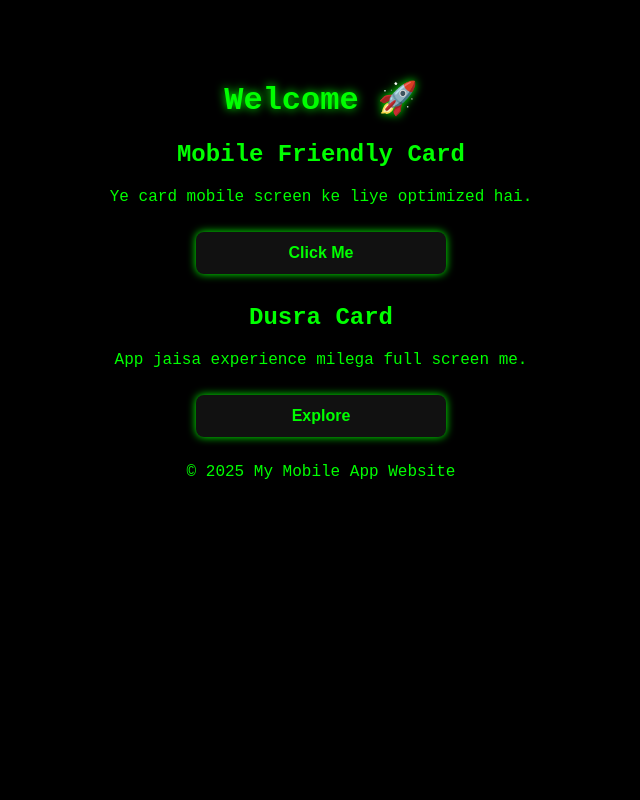
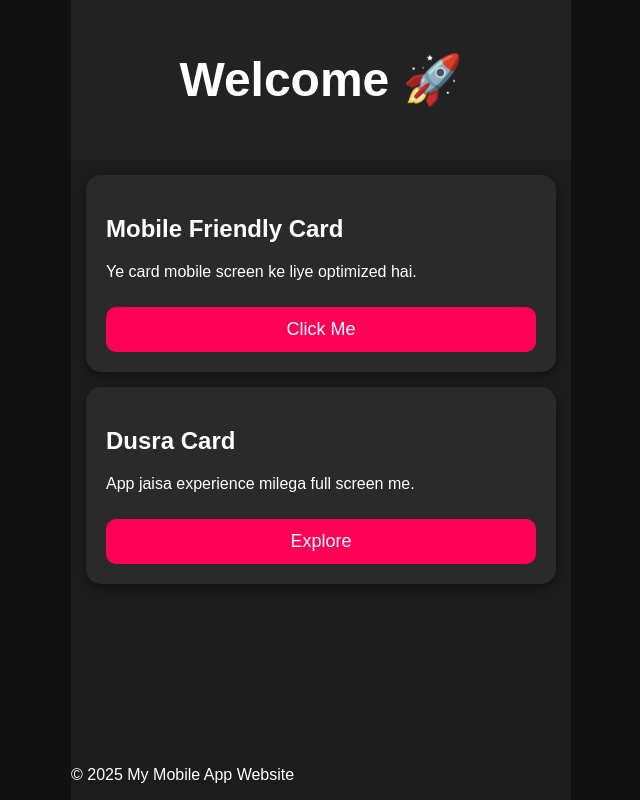
Before and after one commit to nsiisnsnsmwm/Alonepapa, a Flask app: page / in a window 1280 px wide. Shown: the whole page, without its empty margins (319-959 px from the left). Run offline with Flask 3, Linux system fonts and the light colour scheme.

Commit message:
Update style.css

```diff
--- a/static/style.css
+++ b/static/style.css
@@ -1,40 +1,84 @@
+/* Default styling (desktop + mobile base) */
 body {
-    background-color: #000000;
-    color: #00ff00;
-    font-family: 'Courier New', monospace;
-    text-align: center;
-    padding-top: 50px;
-    overflow: hidden;
+  margin: 0;
+  padding: 0;
+  font-family: Arial, sans-serif;
+  background: #111;
+  color: #fff;
+  display: flex;
+  justify-content: center;
+  align-items: center;
+  height: 100vh;
 }
 
-h1 {
-    font-size: 2em;
-    text-shadow: 0 0 10px #00ff00;
+.app-container {
+  width: 100%;
+  max-width: 500px; /* Mobile app look */
+  margin: auto;
+  background: #1c1c1c;
+  height: 100vh;
+  display: flex;
+  flex-direction: column;
 }
 
-input, button {
-    margin: 10px;
-    padding: 12px;
-    border-radius: 8px;
-    border: none;
-    font-size: 16px;
-    width: 250px;
-    background-color: #111;
-    color: #0f0;
-    box-shadow: 0 0 8px #0f0;
+header {
+  text-align: center;
+  padding: 20px;
+  background: #222;
+  font-size: 24px;
+}
+
+main {
+  flex: 1;
+  overflow-y: auto;
+  padding: 15px;
+}
+
+.card {
+  background: #2a2a2a;
+  border-radius: 15px;
+  padding: 20px;
+  margin-bottom: 15px;
+  box-shadow: 0 4px 10px rgba(0,0,0,0.4);
 }
 
 button {
-    font-weight: bold;
-    cursor: pointer;
+  width: 100%;
+  padding: 12px;
+  font-size: 18px;
+  border: none;
+  border-radius: 10px;
+  background: #ff0057;
+  color: #fff;
+  margin-top: 10px;
 }
 
-button:hover {
-    background-color: #0f0;
-    color: black;
-}
+/* Mobile optimization */
+@media screen and (max-width: 768px) {
+  body {
+    height: 100vh;
+    overflow: hidden;
+  }
 
-.loader-container {
+  .app-container {
+    width: 100%;
+    height: 100vh;
+    border-radius: 0;
+  }
+
+  header {
+    font-size: 20px;
+    padding: 15px;
+  }
+
+  .card {
+    padding: 15px;
+  }
+
+  button {
+    font-size: 16px;
+  }
+}.loader-container {
     position: relative;
     width: 80%;
     height: 25px;
```
